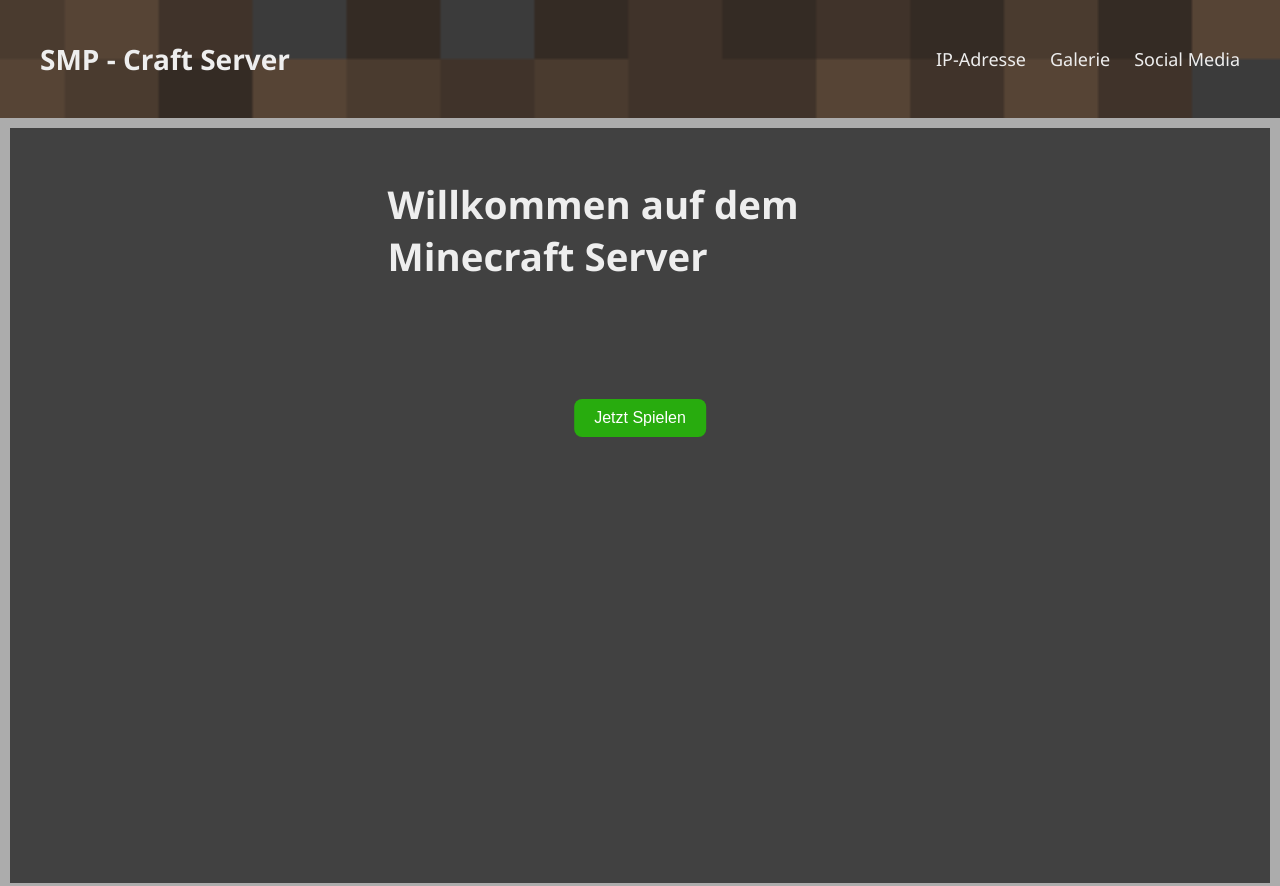
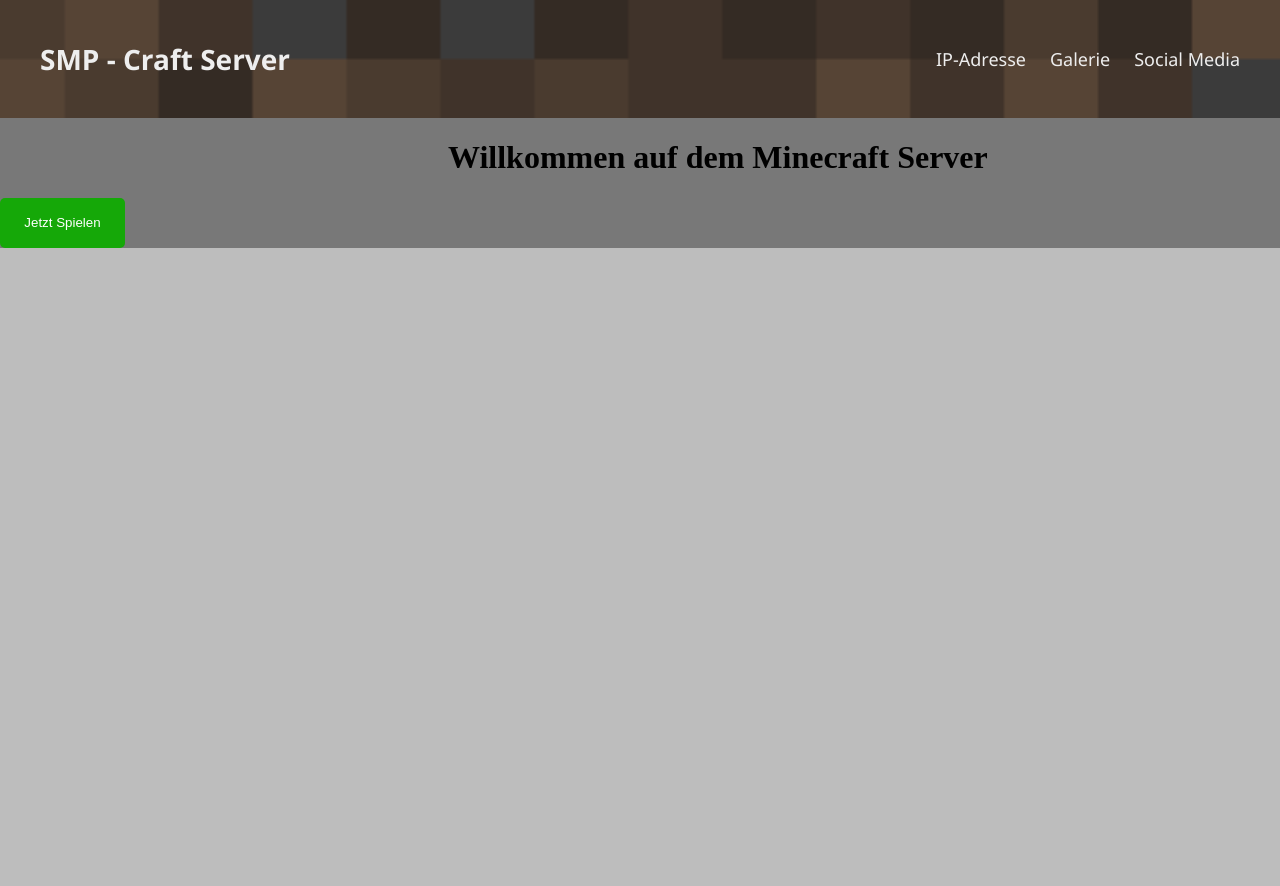
Before and after one commit to 4dr1anfr/Minecraft-Website, a plain HTML site: page index.html in a window 1280 px wide. After the commit the page ends 800 px from the top, so only its background shows below. Drawn offline with Linux system fonts and the light colour scheme.

Commit message:
lil new upDATE

```diff
--- /dev/null
+++ b/css/Tile1.css
@@ -0,0 +1,9 @@
+.content-layer-1{
+  background-color: rgb(120, 120, 120);
+  display: flex;
+   flex-direction: column;
+}
+.h1-main1{
+
+ margin-left: 35%;
+}
--- a/css/firstbutton.css
+++ b/css/firstbutton.css
@@ -1,24 +1,11 @@
 .button-main1 {
 
-  position: absolute;
-  top: 50%;            /* Mitte der Seite */
-  left: 50%;
-  transform: translate(-50%, -50%);
-  z-index: 9999;       /* Viel höher */
-  padding: 10px 20px;
-  font-size: 16px;
-  background-color: #28ac0e;
-  color: white;
-  border: none;
-  border-radius: 8px;
-  cursor: pointer;
-  top: 300px;
+
+width: 125px;
+height: 50px;
+border-radius: 5px;
+border: none;
+color: white;
+background-color: rgba(14, 172, 0, 0.932);
+/*margin-top: 30px; */
 }
-.button-main1:hover {
-
-    background-color: #1e8a0b;
-    transform: translate(-50%, -50%) scale(1.05);
-    transition: transform 0.2s ease;
-
-
-}
--- a/css/style.css
+++ b/css/style.css
@@ -18,66 +18,6 @@ body {
 
   }
 
-.container {
-  position: relative;
-  background-color: #c41c1c; /* roter "Rand" außen */
-  padding: 10px;             /* ersetzt margin 10px */
-  box-sizing: border-box;    /* damit padding mitgerechnet wird */
-}
-
-.content-layer1,
-.content-layer2 {
-  position: absolute;
-  top: 0;
-  left: 0;
-  box-sizing: border-box;
-  padding: 275px;  /* dein inneres Padding */
-}
-
-.content-layer1 {
-
-  background-color: #414141;
-  margin: 10px; /* entfernt den inneren Rand */
-  z-index: 2;
-  width: calc(100% - 20px); /* 100% - 2 * margin */
-  height: 100px;
-  padding: 29.5%;
-}
-
-.content-layer2 {
-
-  background-color: #acacac;
-  z-index: 1;
-  width: 100%;
-  height: 100%;
-  padding: 30%;
-}
-
-.content-main-1{
-
-  font-family: 'Segoe UI', Tahoma, Geneva, Verdana, sans-serif;
-  font-size: larger;
-  color: #eee;
-  height: 100px;
-  margin-top: -70%;
-  width: 100%;
- border-radius: 10px;
- display: flex;
-
-}
-.h1-main1{}
-
-.h1-main1:hover{
-
-  color: #dddddd;
-
-  transition: transform 0.2s ease;
-  transform: scale(1.025);
-    text-decoration: underline;
-
-}
-
-.h1-container{}
 
 
   /* Hintergrundbild */
--- a/index.html
+++ b/index.html
@@ -1,5 +1,5 @@
 <!DOCTYPE html>
-<html lang="en">
+<html lang="de">
 <head>
 
   <meta charset="UTF-8" />
@@ -8,10 +8,11 @@
   <link rel="stylesheet" href="css/style.css" />
   <link rel="stylesheet" href="css/mainnav.css" />
   <link rel="stylesheet" href="css/firstbutton.css" />
+  <link rel="stylesheet" href="css/Tile1.css" />
   <link rel="icon" href="image.png" type="image/png" />
   <script src="/Minecraft-Website/JsScript/jsweb.js" defer></script>
 </head>
-<body>
+<body class="main-body" style="background-color: rgba(184, 184, 184, 0.925);">
   <header class="header">
     <img src="minecraft_94415.png" class="header-background" alt="Background" />
 
@@ -32,25 +33,13 @@
 
   </header>
 
+  <div class="content">
+    <div class="content-layer-1">
+      <h1 class="h1-main1">Willkommen auf dem Minecraft Server</h1>
+     <button class="button-main1" onclick="location.href='play.html'">Jetzt Spielen</button>
 
-<div class="container">
+</div>
+  </div>
+    </body>
 
-  <div class="content-layer2"></div>
-
-
-  <div class="content-layer1">
-    <div class="content-main-1">
-      <div class="h1-container">
-
-      <h1 class="h1-main1">Willkommen auf dem Minecraft Server</h1>
-
-      </div>
-
-      </div>
-
-
-  </div>
-      <button class="button-main1" onclick="location.href='play.html'">Jetzt Spielen</button>
-</body>
-
-</html>
+    </html>
```
Also changed, not shown: css/copy-button1.css (added, +22 -0 lines), play.html (+3 -3 lines), 1 other file.
